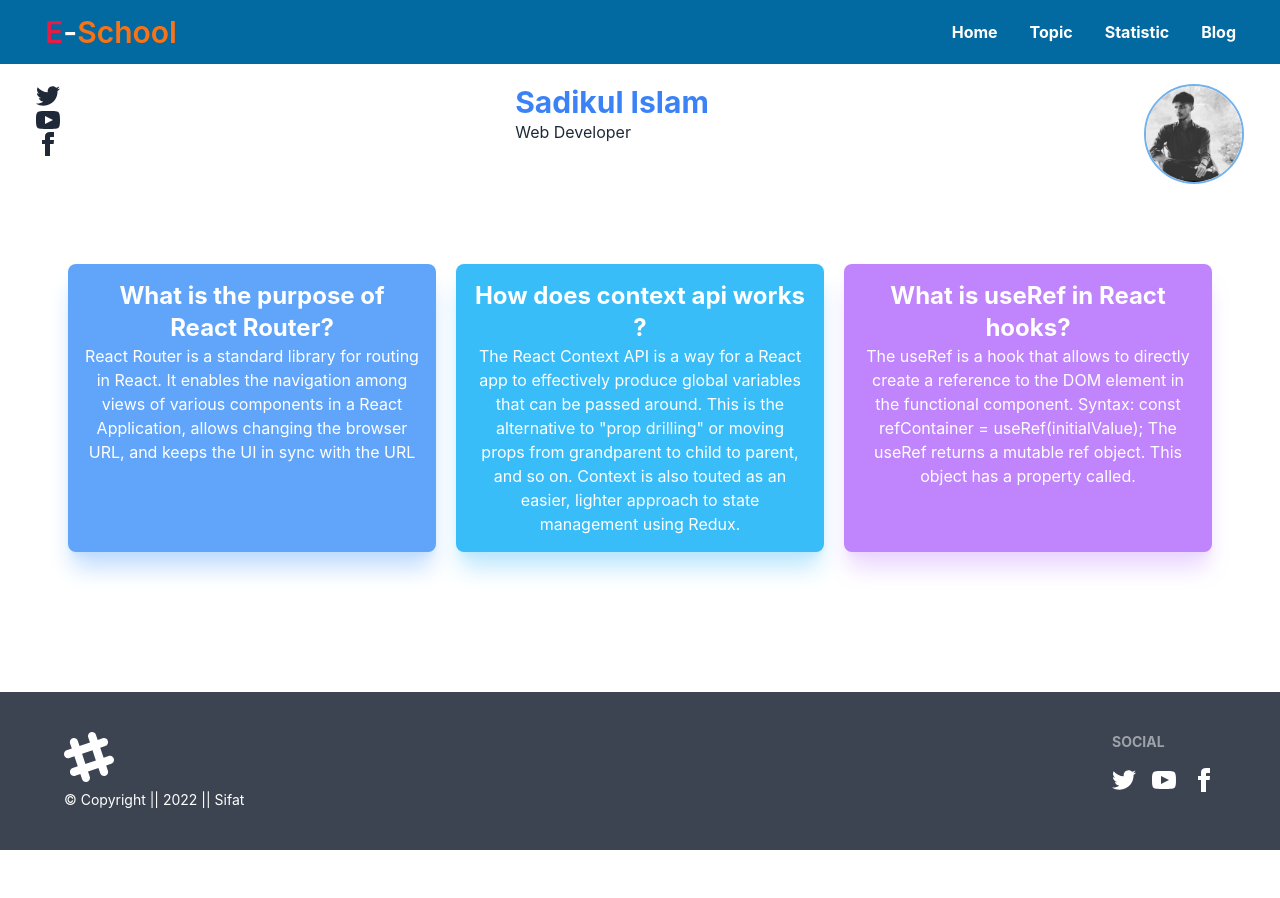
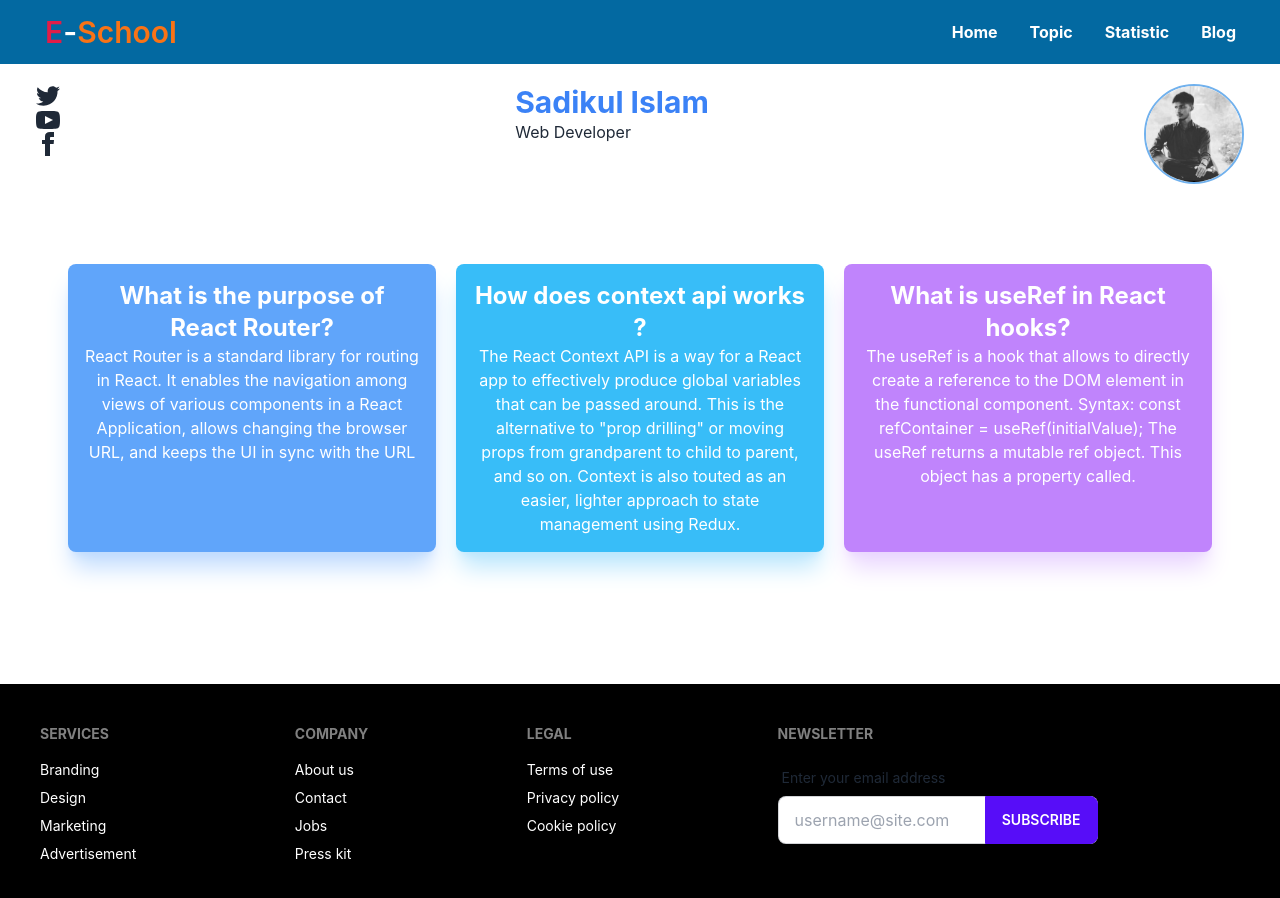
Before and after one commit to sadikulislamsifat/e-school-react-, a React (Create React App) app: page /blog in a window 1280 px wide. Shown: the top 898 px of the page. Before the commit the page ends 850 px from the top, so only its background shows below. Built offline with nearby package versions, Linux system fonts and the light colour scheme.

Commit message:
footer modifyed

```diff
--- a/public/index.html
+++ b/public/index.html
@@ -2,7 +2,7 @@
 <html lang="en">
   <head>
     <meta charset="utf-8" />
-    <link rel="icon" href="%PUBLIC_URL%/favicon.ico" />
+    <!-- <link rel="icon" href="%PUBLIC_URL%/favicon.ico" /> -->
     <meta name="viewport" content="width=device-width, initial-scale=1" />
     <meta name="theme-color" content="#000000" />
     <meta
--- a/src/components/Footer/Footer.css
+++ b/src/components/Footer/Footer.css
@@ -1,8 +1,11 @@
-
+.footer{
+    background: #000;
+    color: #fff;
+}
 
 @media  screen and (min-width: 800px) {
     .footer{
-        color: #FFF;
+
         /* position: absolute; */
         margin-bottom: 0;
         /* height: 12vh; */
--- a/src/components/Footer/Footer.js
+++ b/src/components/Footer/Footer.js
@@ -5,17 +5,39 @@
     return (
         <div className=''>
 
-            <footer className="footer md:px-16 mt-2 p-10 bg-neutral md:flex justify-between text-neutral-content">
+
+
+<footer className="footer p-10 bg-base-200 text-base-content">
   <div>
-    <svg width="50" height="50" viewBox="0 0 24 24" xmlns="http://www.w3.org/2000/svg" fillRule="evenodd" clipRule="evenodd" className="fill-current"><path d="M22.672 15.226l-2.432.811.841 2.515c.33 1.019-.209 2.127-1.23 2.456-1.15.325-2.148-.321-2.463-1.226l-.84-2.518-5.013 1.677.84 2.517c.391 1.203-.434 2.542-1.831 2.542-.88 0-1.601-.564-1.86-1.314l-.842-2.516-2.431.809c-1.135.328-2.145-.317-2.463-1.229-.329-1.018.211-2.127 1.231-2.456l2.432-.809-1.621-4.823-2.432.808c-1.355.384-2.558-.59-2.558-1.839 0-.817.509-1.582 1.327-1.846l2.433-.809-.842-2.515c-.33-1.02.211-2.129 1.232-2.458 1.02-.329 2.13.209 2.461 1.229l.842 2.515 5.011-1.677-.839-2.517c-.403-1.238.484-2.553 1.843-2.553.819 0 1.585.509 1.85 1.326l.841 2.517 2.431-.81c1.02-.33 2.131.211 2.461 1.229.332 1.018-.21 2.126-1.23 2.456l-2.433.809 1.622 4.823 2.433-.809c1.242-.401 2.557.484 2.557 1.838 0 .819-.51 1.583-1.328 1.847m-8.992-6.428l-5.01 1.675 1.619 4.828 5.011-1.674-1.62-4.829z"></path></svg>
-    <p>&copy; Copyright || 2022 || Sifat</p>
+    <span className="footer-title">Services</span>
+    <a className="link link-hover">Branding</a>
+    <a className="link link-hover">Design</a>
+    <a className="link link-hover">Marketing</a>
+    <a className="link link-hover">Advertisement</a>
   </div>
   <div>
-    <span className="footer-title">Social</span>
-    <div className="grid grid-flow-col gap-4">
-      <a><svg xmlns="http://www.w3.org/2000/svg" width="24" height="24" viewBox="0 0 24 24" className="fill-current"><path d="M24 4.557c-.883.392-1.832.656-2.828.775 1.017-.609 1.798-1.574 2.165-2.724-.951.564-2.005.974-3.127 1.195-.897-.957-2.178-1.555-3.594-1.555-3.179 0-5.515 2.966-4.797 6.045-4.091-.205-7.719-2.165-10.148-5.144-1.29 2.213-.669 5.108 1.523 6.574-.806-.026-1.566-.247-2.229-.616-.054 2.281 1.581 4.415 3.949 4.89-.693.188-1.452.232-2.224.084.626 1.956 2.444 3.379 4.6 3.419-2.07 1.623-4.678 2.348-7.29 2.04 2.179 1.397 4.768 2.212 7.548 2.212 9.142 0 14.307-7.721 13.995-14.646.962-.695 1.797-1.562 2.457-2.549z"></path></svg></a>
-      <a><svg xmlns="http://www.w3.org/2000/svg" width="24" height="24" viewBox="0 0 24 24" className="fill-current"><path d="M19.615 3.184c-3.604-.246-11.631-.245-15.23 0-3.897.266-4.356 2.62-4.385 8.816.029 6.185.484 8.549 4.385 8.816 3.6.245 11.626.246 15.23 0 3.897-.266 4.356-2.62 4.385-8.816-.029-6.185-.484-8.549-4.385-8.816zm-10.615 12.816v-8l8 3.993-8 4.007z"></path></svg></a>
-      <a><svg xmlns="http://www.w3.org/2000/svg" width="24" height="24" viewBox="0 0 24 24" className="fill-current"><path d="M9 8h-3v4h3v12h5v-12h3.642l.358-4h-4v-1.667c0-.955.192-1.333 1.115-1.333h2.885v-5h-3.808c-3.596 0-5.192 1.583-5.192 4.615v3.385z"></path></svg></a>
+    <span className="footer-title">Company</span>
+    <a className="link link-hover">About us</a>
+    <a className="link link-hover">Contact</a>
+    <a className="link link-hover">Jobs</a>
+    <a className="link link-hover">Press kit</a>
+  </div>
+  <div>
+    <span className="footer-title">Legal</span>
+    <a className="link link-hover">Terms of use</a>
+    <a className="link link-hover">Privacy policy</a>
+    <a className="link link-hover">Cookie policy</a>
+  </div>
+  <div>
+    <span className="footer-title">Newsletter</span>
+    <div className="form-control w-80">
+      <label className="label">
+        <span className="label-text">Enter your email address</span>
+      </label>
+      <div className="relative">
+        <input type="text" placeholder="username@site.com" className="input input-bordered w-full pr-16" />
+        <button className="btn btn-primary absolute top-0 right-0 rounded-l-none">Subscribe</button>
+      </div>
     </div>
   </div>
 </footer>
```
